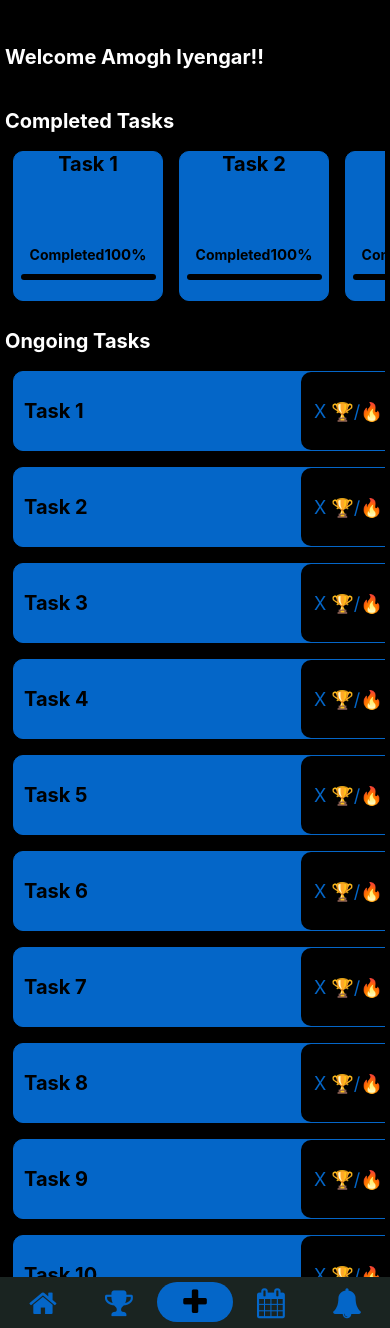
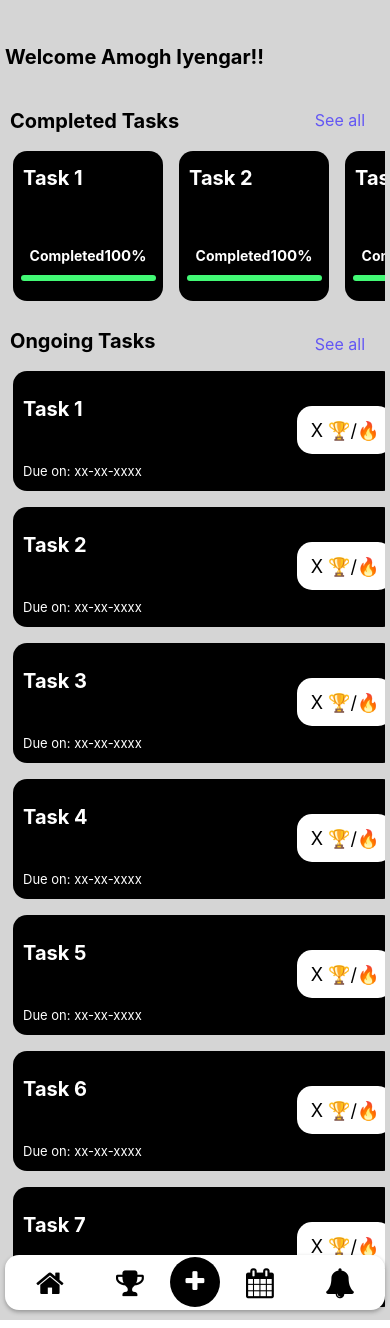
Before and after one commit to Zafcar/Major-Topic-HabitAI, a React Native app: screen /HomeLayout in a window 390 px wide. Built offline with nearby package versions, Linux system fonts and the light colour scheme.

Commit message:
Light Mode changes to current pages
App.js
homescreen.js
calendarscreen.js

have been converted to light mode

```diff
--- a/App.js
+++ b/App.js
@@ -1,7 +1,8 @@
 import React from 'react';
-import { View, Text, Button, StyleSheet, Image } from 'react-native';
+import { View, Text, StyleSheet, Image } from 'react-native';
 import { NavigationContainer } from '@react-navigation/native';
 import { createStackNavigator } from '@react-navigation/stack';
+import { TouchableOpacity } from 'react-native-gesture-handler';
 
 import HomeLayout from './homescreen.js';
 
@@ -10,26 +11,17 @@ const Stack = createStackNavigator();
 const MainScreen = ({ navigation }) => {
   return (
     <View style={styles.container}>
-      <Text style={[styles.mainText, { color: 'white' }]}>HabitAI</Text>
-      <Text style={[styles.subText, { color: '#0466C8' }]}>Precision Habit Mastery</Text>
+      <Text style={[styles.mainText, { color: 'black' }]}>HabitAI</Text>
       <View style={styles.buttonContainer}>
         <View style={styles.buttonWrapper}>
-          <Button
-            title="Sign-in"
-            color="#0466C8"
+          <TouchableOpacity
+            style={styles.customButton}
             onPress={() => {
               navigation.navigate('HomeLayout');
             }}
-          />
-        </View>
-        <View style={styles.buttonWrapper}>
-          <Button
-            title="Sign-up"
-            color="#0466C8"
-            onPress={() => {
-              navigation.navigate('HomeLayout');
-            }}
-          />
+          >
+            <Text style={styles.customButtonText}>Enter</Text>
+          </TouchableOpacity>
         </View>
       </View>
     </View>
@@ -52,14 +44,11 @@ const styles = StyleSheet.create({
     flex: 1,
     justifyContent: 'center',
     alignItems: 'center',
-    backgroundColor: 'black',
+    backgroundColor: '#D5D5D5',
   },
   mainText: {
     fontSize: 50,
     fontWeight: 'bold',
-  },
-  subText: {
-    fontSize: 20,
   },
   buttonContainer: {
     position: 'absolute',
@@ -67,8 +56,19 @@ const styles = StyleSheet.create({
   },
   buttonWrapper: {
     width: 300,
-    borderRadius: 20,
     margin: 20,
+  },
+  customButton: {
+    height: 60,
+    borderRadius: 14,
+    backgroundColor: 'black',
+    justifyContent: 'center',
+    alignItems: 'center',
+    elevation: 14, // Add elevation for the drop shadow
+  },
+  customButtonText: {
+    fontSize: 20,
+    color: 'white',
   },
 });
 
--- a/Calendarscreen.js
+++ b/Calendarscreen.js
@@ -22,7 +22,7 @@ function CalendarLayout() {
         style={styles.backButton}
         onPress={() => navigation.navigate("homeScreen")}
       >
-        <Icon name="arrow-left" size={24} color="#0466C8" />
+        <Icon name="arrow-left" size={24} color="black" />
       </TouchableOpacity>
       <View style={styles.header}>
         <Text style={styles.headerText}>Schedule</Text>
@@ -102,13 +102,20 @@ function CalendarDates() {
         <Text style={[styles.categoryText]}>
           {(isComponentVisible && "Month") || isComponentVisible || "Today"}
         </Text>
-        <Button
-          color="#0466C8"
-          title={
-            (isComponentVisible && "Week") || isComponentVisible || "Month"
-          }
+        <TouchableOpacity
           onPress={toggleComponentVisibility}
-        />
+          style={{
+            backgroundColor: "black",
+            borderRadius: 14,
+            paddingHorizontal: 16,
+          }}
+        >
+        <Text style={{ color: "white", top: 5 }}>
+        {(isComponentVisible && "Week") || isComponentVisible || "Month"}
+        </Text>
+        </TouchableOpacity>
+
+
       </View>
       {!isComponentVisible && (
         <DisplaySevenDayCalendar
@@ -138,23 +145,40 @@ function DisplaySevenDayCalendar({ currentDate, currentMonth, monthList }) {
     <>
       <View style={styles.weekContainer}>
         <ScrollView
-          horizon
-          horizontal
+          horizontal={true}
           showsHorizontalScrollIndicator={false}
-          // contentOffset={{ x: 90, y: 0 }}
+          contentContainerStyle={{ paddingHorizontal: 20 }}
+          contentOffset={{ x: (currentDate - 4) * 60, y: 0 }}
         >
           {sevenDayList.map((element, index) => (
             <TouchableOpacity
             key={element}
             style={[
               styles.dateButton,
-                element == currentDate ? styles.currentDayButton : null,
+              element === currentDate ? styles.currentDayButton : null,
+              { marginRight: 10 },
+              {
+                backgroundColor: element === currentDate ? 'black' : 'white',
+              },
             ]}
           >
-              <Text key={element} style={styles.dateText}>
+            <Text
+              key={element}
+              style={[
+                styles.dateText,
+                element === currentDate
+                  ? { color: "white" }
+                  : { color: "black" },
+              ]}
+            >
               {element}
             </Text>
-              <Text style={{ color: "white" }}>
+            <Text
+              style={[
+                { color: "black" },
+                element === currentDate ? { color: "white" } : null,
+              ]}
+            >
               {monthList[sevenDayMonth[index]]}
             </Text>
           </TouchableOpacity>
@@ -173,23 +197,23 @@ function DisplayMonthCalendar({ currentDate, currentMonth, monthList }) {
     <>
       <View style={styles.weekContainer}>
         <ScrollView
-          horizon
-          horizontal
+          horizontal={true}
           showsHorizontalScrollIndicator={false}
           contentOffset={{ x: initialScrollX, y: 0 }}
         >
-          {Array.from({ length: Number(daysInMonths) }).map((_, index) => (
+          {Array.from({ length: Number(daysInMonths )}).map((_, index) => (
             <TouchableOpacity
               key={index}
               style={[
                 styles.dateButton,
-                index + 1 == currentDate ? styles.currentDayButton : null,
+                index + 1 === currentDate ? styles.currentDayButton : null,
               ]}
             >
               <Text key={index} style={styles.dateText}>
                 {index + 1}
               </Text>
-              <Text style={{ color: "white" }}>{monthList[currentMonth]}</Text>
+              <Text style={{ color: "white" }}>{monthList[currentMonth]}
+              </Text>
             </TouchableOpacity>
           ))}
         </ScrollView>
@@ -198,10 +222,12 @@ function DisplayMonthCalendar({ currentDate, currentMonth, monthList }) {
   );
 }
 
+
+
 function DateTasks() {
   // Add your logic to fetch and display today's tasks
   const todayTasks = [
-    "Task 1",
+    "Review 1",
     "Task 2",
     "Task 3",
     // Add more tasks for today
@@ -212,12 +238,16 @@ function DateTasks() {
       <Text style={styles.categoryText}>Today's Tasks</Text>
       {todayTasks.map((task, index) => (
         <TouchableOpacity key={index} style={styles.taskButton}>
+          <View>
             <Text style={styles.taskText}>{task}</Text>
+            <Text style={styles.secondLineText}> 16:00:00 - 18:00:00</Text>
+          </View>
         </TouchableOpacity>
       ))}
     </View>
   );
 }
+
 
 function CircleButton({ navigation }) {
   return (
@@ -225,7 +255,7 @@ function CircleButton({ navigation }) {
       style={styles.circleButton}
       onPress={() => navigation.navigate("createTaskScreen")}
     >
-      <Icon name="plus" size={30} color="black" />
+      <Icon name="plus" size={30} color="white" />
     </TouchableOpacity>
   );
 }
@@ -249,7 +279,7 @@ const CalendarScreen = () => {
 const styles = StyleSheet.create({
   container: {
     flex: 1,
-    backgroundColor: "black",
+    backgroundColor: "#D5D5D5",
     padding: 16,
   },
   header: {
@@ -258,7 +288,7 @@ const styles = StyleSheet.create({
   headerText: {
     fontSize: 40,
     fontWeight: "bold",
-    color: "white",
+    color: "black",
   },
   content: {
     flex: 1,
@@ -269,20 +299,18 @@ const styles = StyleSheet.create({
   categoryText: {
     fontSize: 25,
     fontWeight: "bold",
-    color: "white",
+    color: "black",
   },
   weekContainer: {
     flexDirection: "row",
     justifyContent: "space-between",
   },
   dateButton: {
-    width: 54,
-    height: 54,
+    width: 44,
+    height: 64,
     borderRadius: 27,
     justifyContent: "center",
     alignItems: "center",
-    borderWidth: 3,
-    borderColor: "#0466C8",
     backgroundColor: "black",
   },
   dateText: {
@@ -290,30 +318,38 @@ const styles = StyleSheet.create({
     color: "white",
   },
   currentDayButton: {
-    backgroundColor: "#0466C8",
+    backgroundColor: "white",
   },
   taskButton: {
     width: 385,
-    height: 80,
-    backgroundColor: "#0466C8",
+    height: 100,
+    backgroundColor: "black",
     padding: 10,
-    borderRadius: 8,
+    borderRadius: 14,
     marginBottom: 8,
+    borderColor: "white",
+    borderWidth: 6,
+    marginTop: 5,
   },
   taskText: {
     fontSize: 20,
-    color: "black",
+    color: "white",
+  },
+  secondLineText: {
+    fontSize: 13,
+    color: "white",
+    top: 20,
   },
   circleButton: {
     width: 60,
     height: 60,
-    backgroundColor: "#0466C8",
+    backgroundColor: "black",
     borderRadius: 30,
     justifyContent: "center",
     alignItems: "center",
     position: "absolute",
     bottom: 20,
-    right: 20,
+    right: 5,
   },
 });
 
--- a/homescreen.js
+++ b/homescreen.js
@@ -29,7 +29,7 @@ function HomeLayout() {
 function UserDisplay() {
   const name = "Amogh Iyengar"; //Name changed here later on
   return (
-    <Text style={[styles.welcomeText, { color: "white", marginTop: 40 }]}>
+    <Text style={[styles.welcomeText, { color: "black", marginTop: 40 }]}>
       Welcome {name}!!
     </Text>
   );
@@ -38,15 +38,18 @@ function UserDisplay() {
 function CompletedTasks() {
   return (
     <View style={styles.categoriesContainer}>
-      <Text style={[styles.categoryText, { color: "white" }]}>
+      <Text style={[styles.categoryText, { color: "black", marginLeft: 5 }]}>
         Completed Tasks
+      </Text>
+      <Text style={{ color: "#6357F4", fontSize: 16, position: "absolute", right: 20, bottom: 179 }}>
+          See all
       </Text>
       <ScrollView
         horizontal
         showsHorizontalScrollIndicator={false}
         contentContainerStyle={styles.buttonContainer}
       >
-        {Array.from({ length: 8 }).map((_, index) => (
+        {Array.from({ length: 6 }).map((_, index) => (
           <CompletedTask key={index} count={index} />
         ))}
       </ScrollView>
@@ -56,17 +59,17 @@ function CompletedTasks() {
 
 function CompletedTask({ count }) {
   return (
-    <View style={[styles.completedButton, { borderRadius: 10, borderColor: "#0466C8", borderWidth: 1 }]}>
+    <View style={[styles.completedButton, { borderRadius: 14 }]}>
       <View style={{ flex: 1 }}>
-        <Text style={[styles.buttonText, { fontWeight: "bold", color: "black" }]}>
+        <Text style={[styles.buttonText, { fontWeight: "bold", color: "white", marginTop: 15, marginLeft: -65 }]}>
           Task {count + 1}
         </Text>
       </View>
       <View style={{ flexDirection: "row", alignItems: "center", marginTop: 8 }}>
-        <Text style={{ flex: 1, color: "black", fontSize: 14, marginLeft: 10, fontWeight: 'bold' }}>Completed</Text>
-        <Text style={{ color: "black", fontSize: 15, marginRight: 10, fontWeight: 'bold' }}>100%</Text>
+        <Text style={{ flex: 1, color: "white", fontSize: 14, marginLeft: 10, fontWeight: 'bold' }}>Completed</Text>
+        <Text style={{ color: "white", fontSize: 15, marginRight: 10, fontWeight: 'bold' }}>100%</Text>
       </View>
-      <View style={{ height: 6, width: 135, backgroundColor: "black", marginTop: 10, marginBottom: 20, borderRadius: 5  }}></View>
+      <View style={{ height: 6, width: 135, backgroundColor: "#42F975", marginTop: 10, marginBottom: 20, borderRadius: 5 }}></View>
     </View>
   );
 }
@@ -74,15 +77,18 @@ function CompletedTask({ count }) {
 function OngoingTasks() {
   return (
     <View style={styles.categoriesContainer}>
-      <Text style={[styles.categoryText, { color: "white", marginTop: 20 }]}>
+      <Text style={[styles.categoryText, { color: "black", marginTop: 20, marginLeft: 5 }]}>
         Ongoing Tasks
+      </Text>
+      <Text style={{ color: "#6357F4", fontSize: 16, position: "absolute", right: 20, top: 25 }}>
+          See all
       </Text>
       <ScrollView
         contentContainerStyle={{}}
         style={styles.buttonContainer}
         snapToEnd={false}
       >
-        {Array.from({ length: 10 }).map((_, index) => (
+        {Array.from({ length: 7 }).map((_, index) => (
           <OngoingTask key={index} count={index} />
         ))}
       </ScrollView>
@@ -92,14 +98,19 @@ function OngoingTasks() {
 
 function OngoingTask({ count }) {
   return (
-    <View style={[styles.ongoingButton, { borderRadius: 10, position: "relative", borderColor: "#0466C8", borderWidth: 1 }]}>
-      <View style={{ flexDirection: "row", alignItems: "center", flex: 1 }}>
-        <Text style={[styles.buttonText, { fontWeight: "bold", color: "black", marginLeft: 10 }]}>
-          Task {count + 1}
+    <View style={styles.ongoingButtonContainer}>
+      <View style={[styles.ongoingButton, { borderRadius: 14 }]}>
+        <View style={{ flexDirection: "row", alignItems: "center", flex: 1 }}>
+          <Text style={[styles.buttonText, { fontWeight: "bold", color: "white", marginLeft: 10, marginTop: -45 }]}>
+            Task {count + 1}
+          </Text>
+        </View>
+        <Text style={{ color: "white", fontSize: 13, marginLeft: 10, position: "absolute", bottom: 12 }}>
+          Due on: xx-xx-xxxx
         </Text>
-      </View>
-      <View style={{ position: "absolute", top: 0, right: 0, width: "25%", height: "100%", backgroundColor: "black", justifyContent: "center", alignItems: "center", borderRadius: 10 }}>
-        <Text style={{ color: "#0466C8", fontSize: 18 }}>X 🏆/🔥</Text>
+        <View style={{ position: "absolute", top: 35, right: 4, bottom: 4, width: "25%", height: "40%", backgroundColor: "white", justifyContent: "center", alignItems: "center", borderRadius: 15 }}>
+          <Text style={{ color: "black", fontSize: 18 }}>X 🏆/🔥</Text>
+        </View>
       </View>
     </View>
   );
@@ -109,18 +120,18 @@ function BottonTools() {
   const navigation = useNavigation();
   return (
     <View style={styles.buttonBar}>
-      <UtilTool page="HomeScreen" icon="home" size={25} />
-      <UtilTool page="SomeScreen" icon="trophy" size={25} />
+      <UtilTool page="HomeScreen" icon="home" size={15} />
+      <UtilTool page="SomeScreen" icon="trophy" size={15} />
       <TouchableOpacity
-        style={[styles.bottomButton, styles.middleButton]}
+        style={styles.middleButton}
         onPress={() => navigation.navigate("createTaskScreen")}
       >
-        <View style={styles.buttonContent}>
-          <Icon name="plus" size={30} color="black" />
+        <View style={styles.middleButtonContent}>
+          <Icon name="plus" size={24} color="white" style={styles.plusIcon} />
         </View>
       </TouchableOpacity>
-      <UtilTool page="calendarScreen" icon="calendar" size={25} />
-      <UtilTool page="NotificationsScreen" icon="bell" size={25} />
+      <UtilTool page="calendarScreen" icon="calendar" size={15} />
+      <UtilTool page="NotificationsScreen" icon="bell" size={15} />
     </View>
   );
 }
@@ -132,8 +143,8 @@ function UtilTool({ page, icon, name }) {
       style={styles.bottomButton}
       onPress={() => navigation.navigate(page)}
     >
-      <View style={[styles.buttonContent]}>
-        <Icon name={icon} size={30} color="#0466C8" />
+      <View style={styles.buttonContent}>
+        <Icon name={icon} size={30} color="black" />
       </View>
     </TouchableOpacity>
   );
@@ -158,7 +169,7 @@ const HomeScreen = () => {
 const styles = StyleSheet.create({
   container: {
     flex: 1,
-    backgroundColor: "black",
+    backgroundColor: "#D5D5D5",
     padding: 5,
   },
   welcomeText: {
@@ -185,15 +196,15 @@ const styles = StyleSheet.create({
   completedButton: {
     width: 150,
     height: 150,
-    backgroundColor: "#0466C8",
+    backgroundColor: "black",
     margin: 8,
     justifyContent: "center",
     alignItems: "center",
   },
   ongoingButton: {
     width: 384,
-    height: 80,
-    backgroundColor: "#0466C8",
+    height: 120,
+    backgroundColor: "black",
     margin: 8,
     justifyContent: "center",
     alignItems: "left",
@@ -204,16 +215,22 @@ const styles = StyleSheet.create({
     fontWeight: "bold",
   },
   buttonBar: {
-    justifyContent: "flex-end",
+    height: 55,
     flexDirection: "row",
     justifyContent: "space-between",
     alignItems: "center",
-    backgroundColor: "#1A2421",
+    backgroundColor: "white",
     padding: 5,
     position: "absolute",
-    bottom: 0,
-    left: 0,
-    right: 0,
+    bottom: 10,
+    left: 5,
+    right: 5,
+    borderRadius: 14,
+    elevation: 20,
+    shadowColor: "black",
+    shadowOffset: { width: 0, height: 2 },
+    shadowOpacity: 0.3,
+    shadowRadius: 4,
   },
   bottomButton: {
     flex: 1,
@@ -221,15 +238,19 @@ const styles = StyleSheet.create({
     alignItems: "center",
   },
   middleButton: {
-    backgroundColor: "#0466C8",
-    width: 40,
-    height: 40,
-    borderRadius: 30,
+    backgroundColor: "black",
+    width: 50, // Increased width to make it a circle
+    height: 50, // Increased height to make it a circle
+    borderRadius: 25, // Added borderRadius to make it a circle
     overflow: "hidden",
     marginBottom: 1,
   },
-  buttonContent: {
+  middleButtonContent: {
     alignItems: "center",
+  },
+  plusIcon: {
+    fontSize: 24, // Reduce the thickness
+    marginTop: 12, // Adjust the vertical alignment
   },
 });
 
```
Lines whose indentation alone changed are shown as unchanged.
